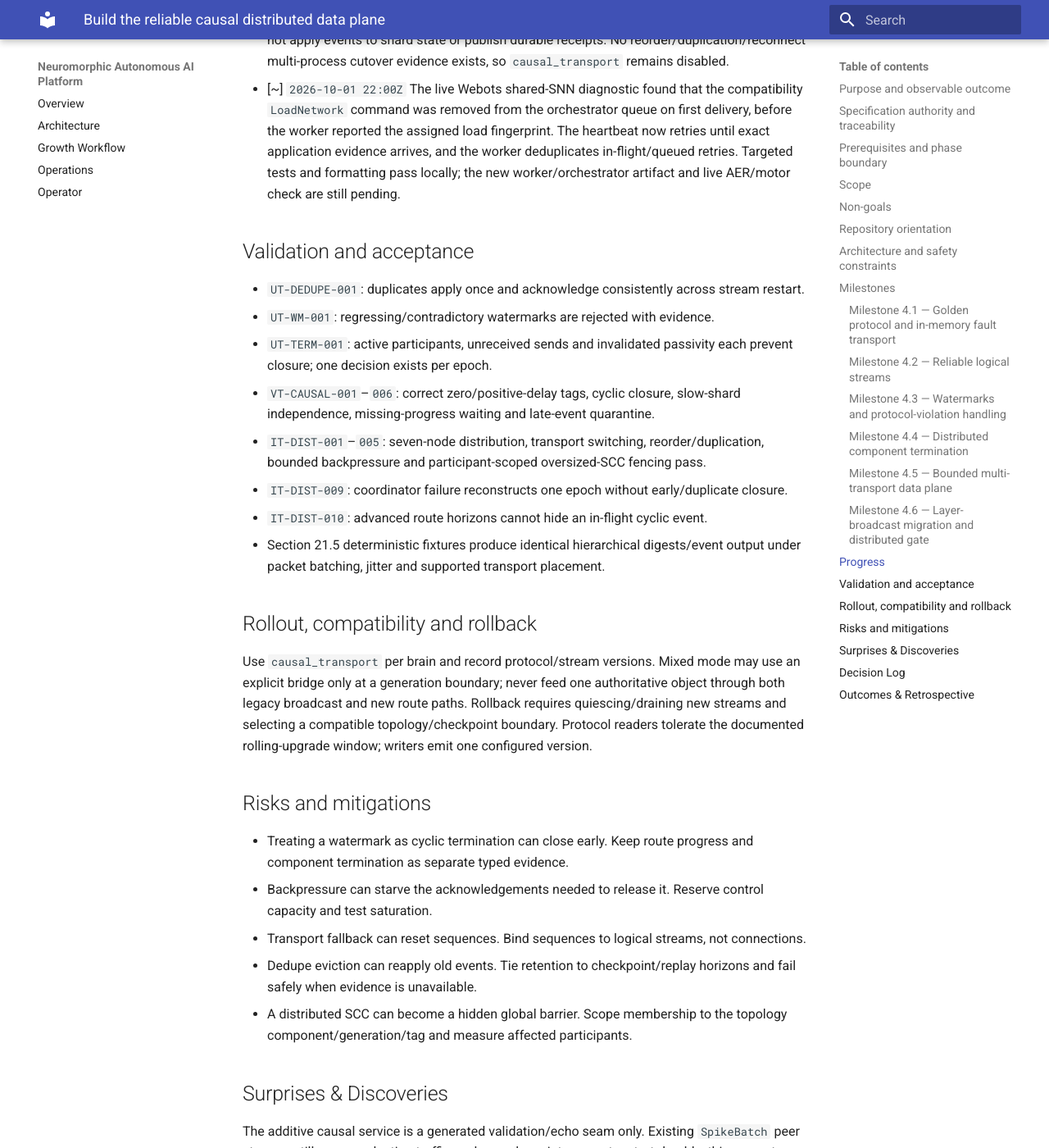
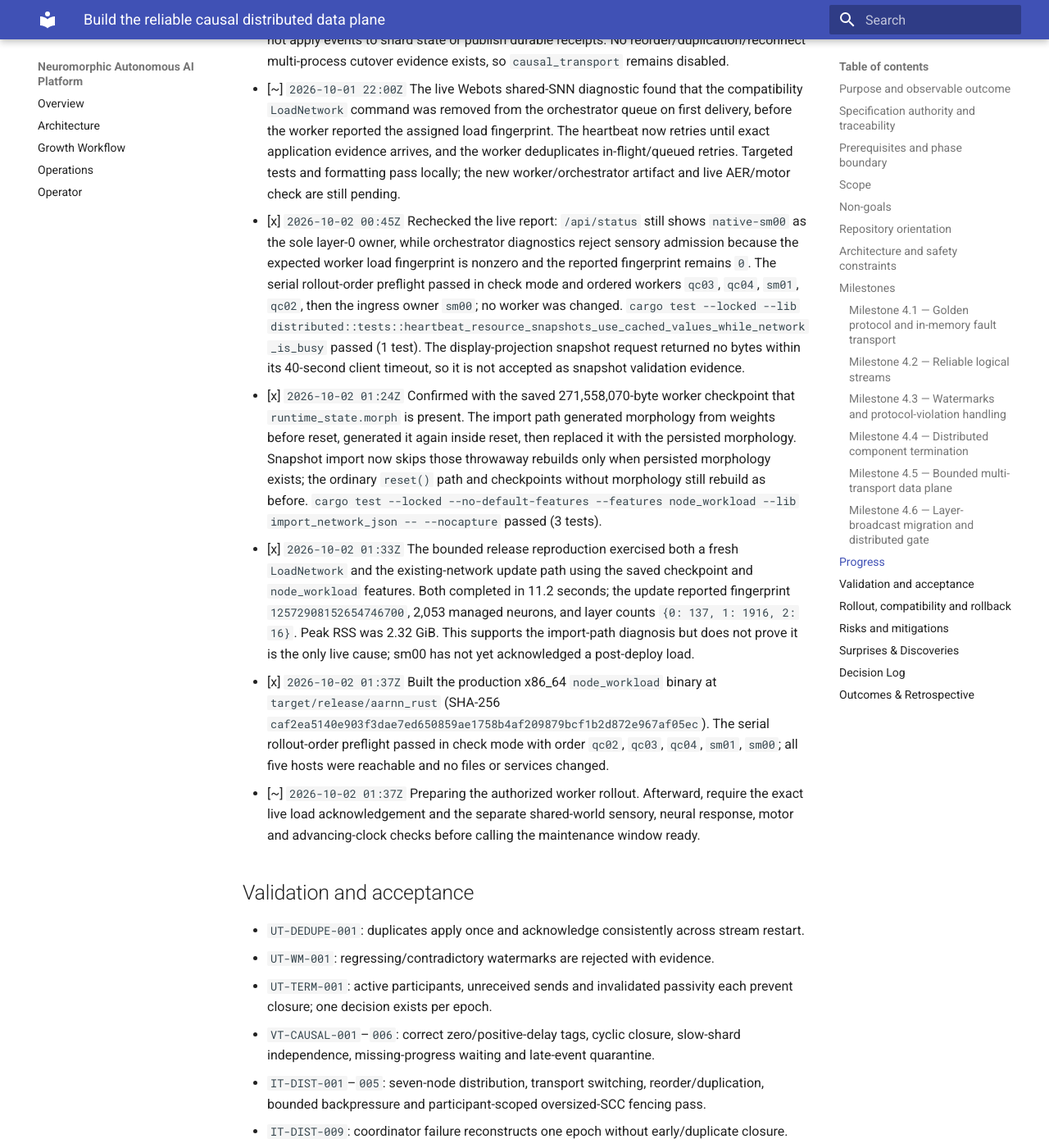
Before and after one commit to neuralmimicry/aarnn_rust, an MkDocs documentation site: the page built from docs/execplans/phase-04-distributed-data-plane.md, in a window 1280 px wide and 1400 px high, scrolled down 3996 px. Shown: the whole window at 82% size. Built offline with MkDocs 1.6.1 and Material for MkDocs 9.7.7, drawn with Linux system fonts in a browser that asks for light colours; some of the changed text lies outside the part shown.

Commit message:
fix(runner): restore persisted morphology without rebuild

```diff
--- a/docs/execplans/phase-04-distributed-data-plane.md
+++ b/docs/execplans/phase-04-distributed-data-plane.md
@@ -100,6 +100,41 @@
   worker deduplicates in-flight/queued retries. Targeted tests and formatting
   pass locally; the new worker/orchestrator artifact and live AER/motor check
   are still pending.
+- [x] `2026-10-02 00:45Z` Rechecked the live report: `/api/status` still shows
+  `native-sm00` as the sole layer-0 owner, while orchestrator diagnostics reject
+  sensory admission because the expected worker load fingerprint is nonzero
+  and the reported fingerprint remains `0`. The serial rollout-order preflight
+  passed in check mode and ordered workers `qc03`, `qc04`, `sm01`, `qc02`, then
+  the ingress owner `sm00`; no worker was changed. `cargo test --locked --lib
+  distributed::tests::heartbeat_resource_snapshots_use_cached_values_while_network_is_busy`
+  passed (1 test). The display-projection snapshot request returned no bytes
+  within its 40-second client timeout, so it is not accepted as snapshot
+  validation evidence.
+- [x] `2026-10-02 01:24Z` Confirmed with the saved 271,558,070-byte worker
+  checkpoint that `runtime_state.morph` is present. The import path generated
+  morphology from weights before reset, generated it again inside reset, then
+  replaced it with the persisted morphology. Snapshot import now skips those
+  throwaway rebuilds only when persisted morphology exists; the ordinary
+  `reset()` path and checkpoints without morphology still rebuild as before.
+  `cargo test --locked --no-default-features --features node_workload --lib
+  import_network_json -- --nocapture` passed (3 tests).
+- [x] `2026-10-02 01:33Z` The bounded release reproduction exercised both a
+  fresh `LoadNetwork` and the existing-network update path using the saved
+  checkpoint and `node_workload` features. Both completed in 11.2 seconds; the
+  update reported fingerprint `12572908152654746700`, 2,053 managed neurons,
+  and layer counts `{0: 137, 1: 1916, 2: 16}`. Peak RSS was 2.32 GiB. This
+  supports the import-path diagnosis but does not prove it is the only live
+  cause; sm00 has not yet acknowledged a post-deploy load.
+- [x] `2026-10-02 01:37Z` Built the production x86_64 `node_workload` binary
+  at `target/release/aarnn_rust` (SHA-256
+  `caf2ea5140e903f3dae7ed650859ae1758b4af209879bcf1b2d872e967af05ec`). The
+  serial rollout-order preflight passed in check mode with order `qc02`,
+  `qc03`, `qc04`, `sm01`, `sm00`; all five hosts were reachable and no files or
+  services changed.
+- [~] `2026-10-02 01:37Z` Preparing the authorized worker rollout. Afterward,
+  require the exact live load acknowledgement and the separate shared-world
+  sensory, neural response, motor and advancing-clock checks before calling the
+  maintenance window ready.
 
 ## Validation and acceptance
 
@@ -135,6 +170,27 @@
 application even while the worker still reported fingerprint zero. The exact
 fingerprint is now the acknowledgement boundary for those idempotent loads.
 
+The worker heartbeat obtains network resources through
+`DistributedNode::get_network_resources`, which copies the current
+`network_load_fingerprints` value onto cached resource snapshots. The existing
+lock-contention regression test passes locally, so stale cached snapshot data
+alone does not explain the live zero fingerprint. The active worker's applied
+load state or the load payload remains to be diagnosed; do not weaken sensory
+admission or treat neuron counts as load acknowledgement.
+
+The local `handle_command` reproduction from the prior session was interrupted
+after it remained CPU-bound at roughly 2.2 GiB RSS; it did not produce an
+application result. On sm00, `aarnn-node.service` remained active at 01:24Z at
+about 2.1 GiB RSS and 105% CPU, with no recent load-completion log. The worker
+checkpoint does contain morphology, so redundant morphology construction is a
+concrete avoidable cost. The bounded release reproduction completed the exact
+existing-network update path and returned a nonzero fingerprint in 11.2s; this
+narrows the diagnosis to the old live artifact/state but does not isolate the
+sole cause. `/api/status` confirms the shared SNN is playing on `native-sm00`
+but does not publish worker fingerprints. Keep the sensory gate strict until
+deployment yields an exact live acknowledgement and the end-to-end I/O checks
+pass.
+
 ## Decision Log
 
 - Initial decision: watermarks express per-route safe horizons; component termination proves cyclic closure. They are complementary, not interchangeable. Authority: Sections 6.3–6.4.
```
Also changed, not shown: 1 other file.
